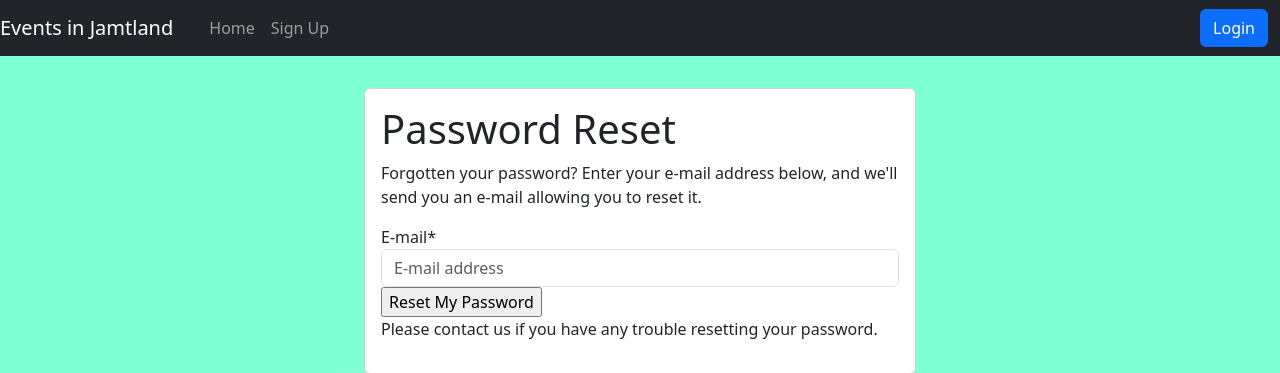
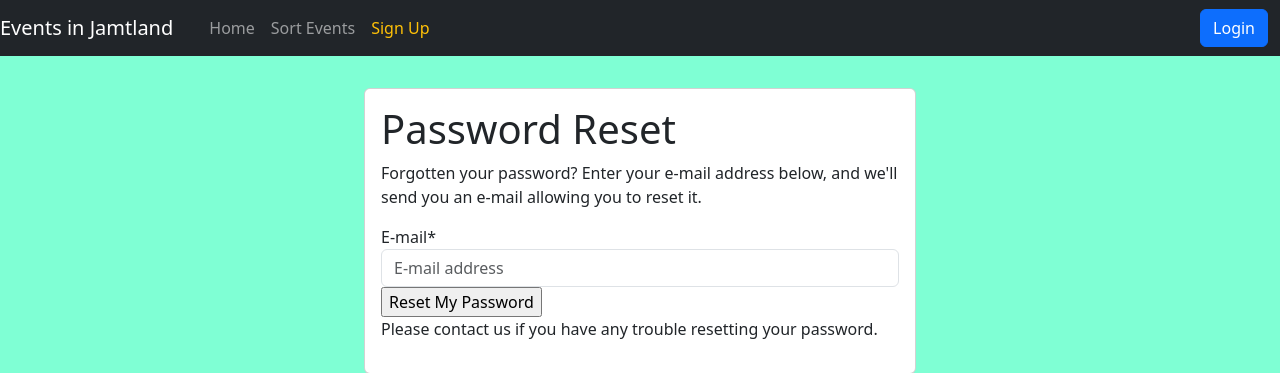
Before and after one commit to PjHurtig/events-in-town, a Django app: page /accounts/password/reset/ in a window 1280 px wide. Shown: the top 373 px of the page. Run offline with Django 3.2, Linux system fonts and the light colour scheme; some libraries are stand-ins or nearby versions.

Commit message:
add sort events link to base.html

```diff
--- a/templates/base.html
+++ b/templates/base.html
@@ -18,12 +18,16 @@
     <!-- main navigation -->
     <!-- info about code from https://getbootstrap.com/docs/4.3/components/navbar/ -->
     <nav class="navbar navbar-expand-lg navbar-dark bg-dark">
-        <a class="navbar-brand" href="#">Events in Jamtland</a>
+        <a class="navbar-brand" href="{% url 'home' %}">Events in Jamtland</a>
         <div class="container-fluid">
             {% if user.is_authenticated %}
             <ul class="navbar-nav mr-auto" role="navigation" aria-label="Navigation">
                 <li class="nav-item">
-                    <a class="nav-link" href="#" aria-label="Home link">Home</a>
+                    <a class="nav-link" href="{% url 'home' %}" aria-label="Home link">Home</a>
+                </li>
+                <li class="nav-item">
+                    <a class="nav-link" href="{% url 'sorted_posts.html' %}" aria-label="Sort Events link">Sort
+                        Events</a>
                 </li>
                 <li class="nav-item">
                     <a class="nav-link" href="{% url 'add_post' %}" aria-label="Add Event link">Add Event</a>
@@ -34,13 +38,18 @@
             {% else %}
             <ul class="navbar-nav mr-auto" role="navigation" aria-label="Navigation">
                 <li class="nav-item">
-                    <a class="nav-link" href="#" aria-label="Home link">Home</a>
+                    <a class="nav-link" href="{% url 'home' %}" aria-label="Home link">Home</a>
                 </li>
                 <li class="nav-item">
-                    <a class="nav-link" href="{% url 'account_signup' %}" aria-label="Add Event link">Sign Up</a>
+                    <a class="nav-link" href="{% url 'sorted_posts.html' %}" aria-label="Sort Events link">Sort
+                        Events</a>
+                </li>
+                <li class="nav-item">
+                    <a class="nav-link link-warning" href="{% url 'account_signup' %}" aria-label="Sign Up link">Sign
+                        Up</a>
                 </li>
             </ul>
-            <a href="{% url 'account_login' %}" class="btn btn-primary" role="button" aria-label="Login Link">Login</a>
+            <a href="{% url 'account_login' %}" class="btn btn-primary" role="button" aria-label="Login link">Login</a>
             {% endif %}
         </div>
     </nav>
```
